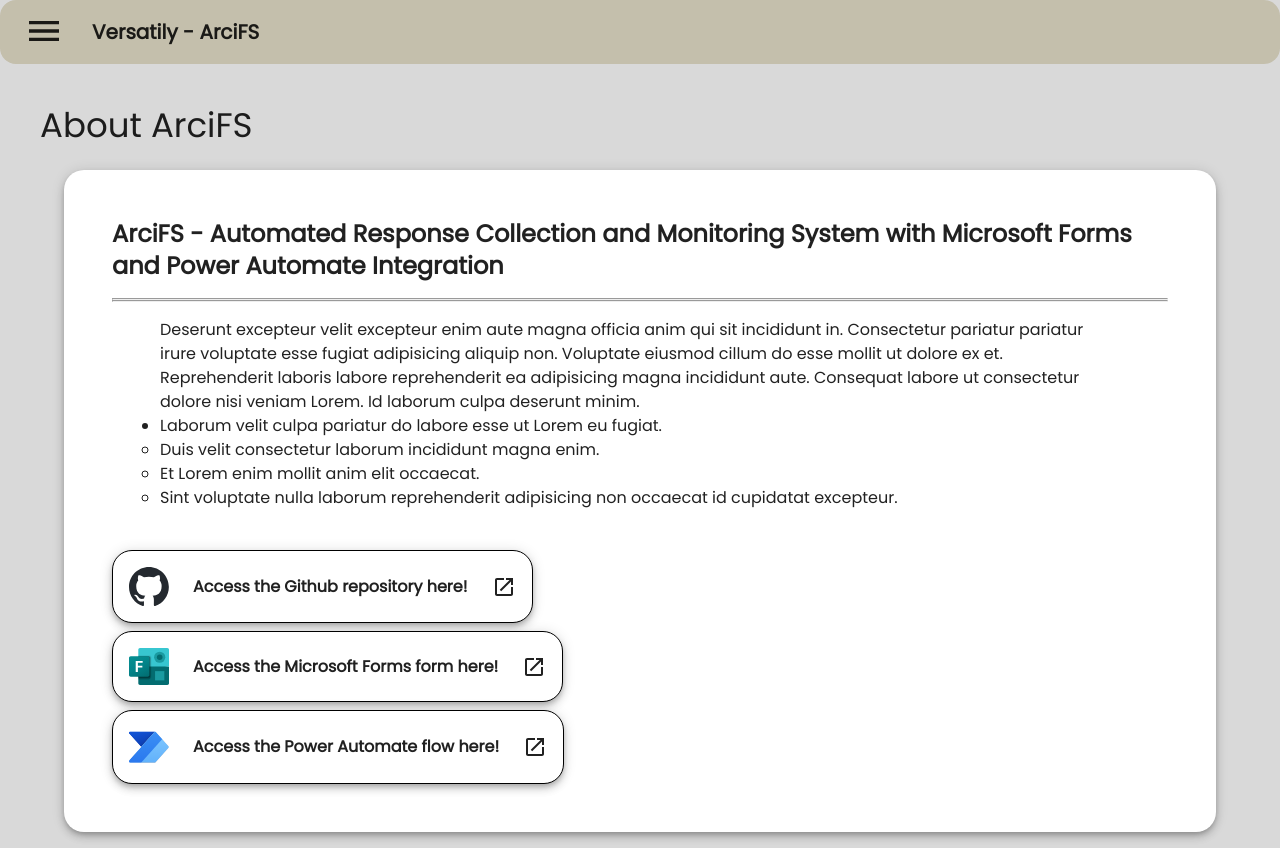
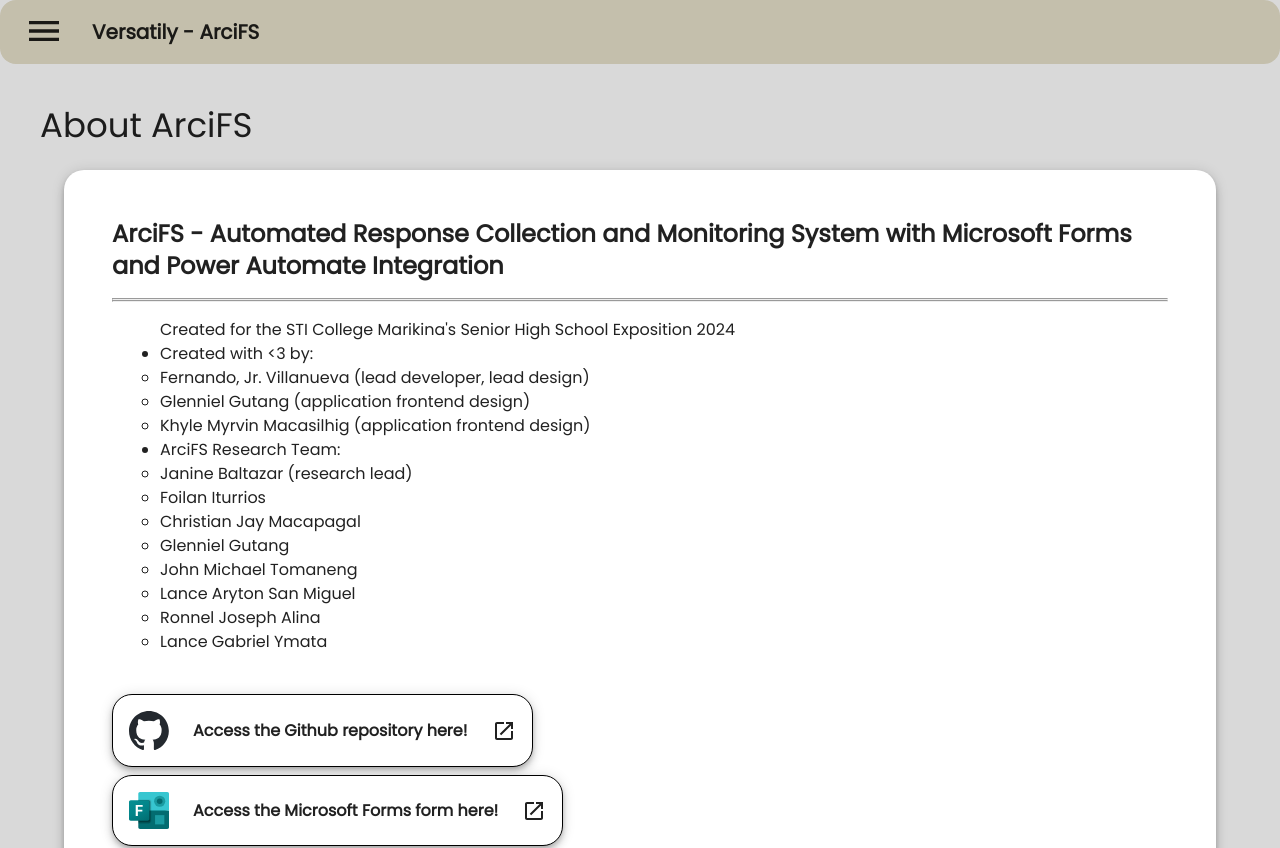
Before and after one commit to fvjr156/feedback-system, a React (Vite) app in the folder client/: page /about in a window 1280 px wide. Shown: the top 848 px of the page. Built offline with nearby package versions, Linux system fonts and the light colour scheme.

Commit message:
about page, client deployment

```diff
--- a/client/public/about.md
+++ b/client/public/about.md
@@ -1,10 +1,16 @@
-Deserunt excepteur velit excepteur enim aute magna officia anim qui sit incididunt in. Consectetur pariatur pariatur irure voluptate esse fugiat adipisicing aliquip non. Voluptate eiusmod cillum do esse mollit ut dolore ex et. Reprehenderit laboris labore reprehenderit ea adipisicing magna incididunt aute. Consequat labore ut consectetur dolore nisi veniam Lorem. Id laborum culpa deserunt minim.
+Created for the STI College Marikina's Senior High School Exposition 2024
 
+- Created with <3 by:
+    - Fernando, Jr. Villanueva (lead developer, lead design)
+    - Glenniel Gutang (application frontend design)
+    - Khyle Myrvin Macasilhig (application frontend design)
 
-- Laborum velit culpa pariatur do labore esse ut Lorem eu fugiat.
-
-    - Duis velit consectetur laborum incididunt magna enim.
-
-    - Et Lorem enim mollit anim elit occaecat.
-
-    - Sint voluptate nulla laborum reprehenderit adipisicing non occaecat id cupidatat excepteur.
+- ArciFS Research Team:
+    - Janine Baltazar (research lead)
+    - Foilan Iturrios
+    - Christian Jay Macapagal
+    - Glenniel Gutang
+    - John Michael Tomaneng
+    - Lance Aryton San Miguel
+    - Ronnel Joseph Alina
+    - Lance Gabriel Ymata
--- a/client/src/pages/HomePage/Home.jsx
+++ b/client/src/pages/HomePage/Home.jsx
@@ -51,7 +51,7 @@
   }
 
   return (
-    <Box className="home-main-div" p={2}>
+    <Box className="home-main-div" p={1}>
       <Typography variant="h4" gutterBottom sx={{ fontWeight: 600 }}>
         Home Page
       </Typography>
```
